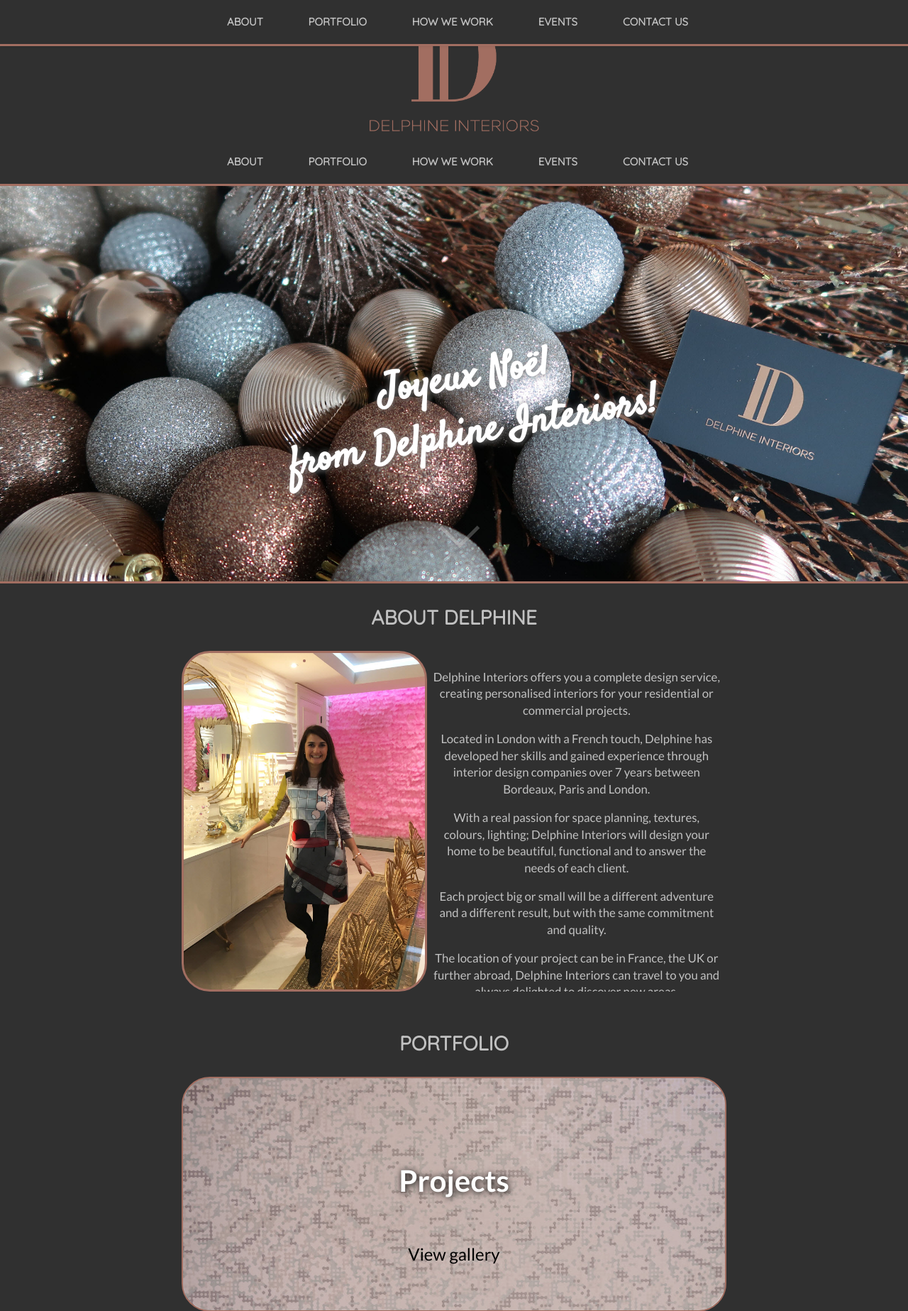
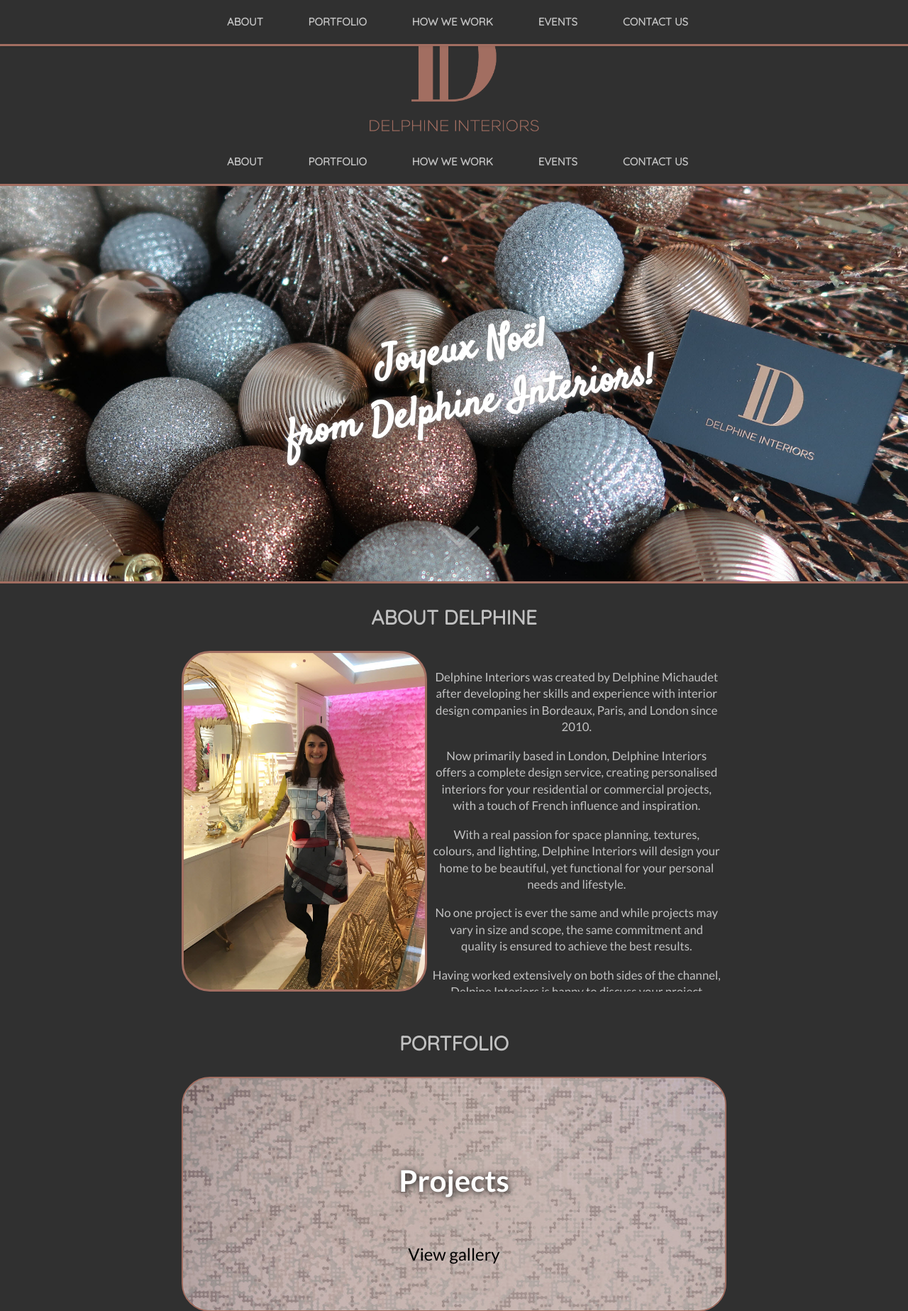
Before and after one commit to tino2015/DI-20171213, a PHP site: page / in a window 1280 px wide; the page is wider, and only the part inside the window is pictured. Shown: the top 1847 px of that part at 71% size. Run offline with PHP 8.4, Linux system fonts and the light colour scheme; data that the repository does not hold is empty; some libraries are stand-ins or nearby versions.

Commit message:
img changes and text cleanup

```diff
--- a/_js/main.js
+++ b/_js/main.js
@@ -389,7 +389,7 @@ var openPhotoSwipeProjects = function() {
             title: 'Commercial project - Meeting room'
         },
         {
-            src: '_img/portfolio/projects/myl/myl-after-2.png',
+            src: '_img/portfolio/projects/myl/myl-after-2.jpg',
             w: 1560,
             h: 1040,
             title: 'Commercial project - Meeting room'
@@ -455,7 +455,7 @@ var openPhotoSwipeProjects = function() {
             title: 'Commercial project - Wallpaper'
         },
         {
-            src: '_img/portfolio/projects/myl/myl-after-1.png',
+            src: '_img/portfolio/projects/myl/myl-after-1.jpg',
             w: 1331,
             h: 1997,
             title: 'Commercial project - Flooring'
--- a/_style/main.css
+++ b/_style/main.css
@@ -476,12 +476,12 @@ body {
 
 
 .hero-strapline {
-    padding-top: 20vh;
+    padding-top: 15vh;
 }
 
 @media screen and (max-width: 768px) {
     .hero-strapline {
-        margin-right: 5vw;
+        margin-right: 6vw;
     }
 }
 
@@ -708,7 +708,7 @@ li {
 
 @media screen and (max-width: 768px) {
     .about-us-content {
-        padding: 0 1rem;
+        padding: 0 0rem;
     }
 }
 
--- a/index.php
+++ b/index.php
@@ -139,19 +139,19 @@
                 <h3>ABOUT DELPHINE</h3>
                 <div class="grid-column grid-half about-left cf"><img class="image-team hideme"></div>
                 <div class="grid-column grid-half about-right cf"><div class="about-us-content">
-                <p>Delphine Interiors offers you a complete design service, creating personalised interiors for your residential or commercial projects.
-                <p>Located in London with a French touch, Delphine has developed her skills and gained experience through interior design companies over 7 years between Bordeaux, Paris and London.
-                <p>With a real passion for space planning, textures, colours, lighting; Delphine Interiors will design your home to be beautiful, functional and to answer the needs of each client.
-                <p>Each project big or small will be a different adventure and a different result, but with the same commitment and quality.
-                <p>The location of your project can be in France, the UK or further abroad, Delphine Interiors can travel to you and always delighted to discover new areas.
+                <p>Delphine Interiors was created by Delphine Michaudet after developing her skills and experience with interior design companies in Bordeaux, Paris, and London since 2010.
+                <p>Now primarily based in London, Delphine Interiors offers a complete design service, creating personalised interiors for your residential or commercial projects, with a touch of French influence and inspiration.
+                <p>With a real passion for space planning, textures, colours, and lighting, Delphine Interiors will design your home to be beautiful, yet functional for your personal needs and lifestyle.
+                <p>No one project is ever the same and while projects may vary in size and scope, the same commitment and quality is ensured to achieve the best results.
+                <p>Having worked extensively on both sides of the channel, Delpine Interiors is happy to discuss your project whether in the UK, France, or even further afield.
                 </div></div>
                 <img class="image-team hideme about-mobile" src="_img/about.jpg">
                 <div class="about-us-content about-mobile">
-                <p>Delphine Interiors offers you a complete design service, creating personalised interiors for your residential or commercial projects.
-                <p>Located in London with a French touch, Delphine has developed her skills and gained experience through interior design companies over 7 years between Bordeaux, Paris and London.
-                <p>With a real passion for space planning, textures, colours, lighting; Delphine Interiors will design your home to be beautiful, functional and to answer the needs of each client.
-                <p>Each project big or small will be a different adventure and a different result, but with the same commitment and quality.
-                <p>The location of your project can be in France, the UK or further abroad, Delphine Interiors can travel to you and always delighted to discover new areas.
+                <p>Delphine Interiors was created by Delphine Michaudet after developing her skills and experience with interior design companies in Bordeaux, Paris, and London since 2010.
+                <p>Now primarily based in London, Delphine Interiors offers a complete design service, creating personalised interiors for your residential or commercial projects, with a touch of French influence and inspiration.
+                <p>With a real passion for space planning, textures, colours, and lighting, Delphine Interiors will design your home to be beautiful, yet functional for your personal needs and lifestyle.
+                <p>No one project is ever the same and while projects may vary in size and scope, the same commitment and quality is ensured to achieve the best results.
+                <p>Having worked extensively on both sides of the channel, Delpine Interiors is happy to discuss your project whether in the UK, France, or even further afield.
                 </div>
             </div>
           </div>
@@ -207,7 +207,7 @@
                         <div class="grid-column grid-fifth stage margin-left"><img class="stage-name" src="_img/process1.png"></div>
                             <div class="grid-column grid-four-fifth hww-content justify">
                             <p class="stage-mobile"><img class="stage-name no-margin-top no-margin-bottom" src="_img/process1.png"></p>
-                            <p class="no-margin-top">The initial consultation is to learn about you, your project, and for you to feel comfortable with your future interior designer.
+                            <p class="no-margin-top">The initial consultation is to learn about you, your project, and for you to feel comfortable with your future designer.
                             <div id="content-div">
                             <div id="more-content" class="fade">
                             It's important for us to understand your personal tastes, lifestyle, expectations, and inspirations. This helps to create the right design for your daily life.
@@ -217,10 +217,6 @@
                             <p>
                             It’s also the perfect time for you to ask any questions about the design process and learn more about similar past projects and experience.
                             </p>
-                            <p>
-                            The fee for this consultation is a pre-agreed fee to only cover travel expenses if applicable.
-                            <br>Please note that London zones 1 to 4 are free of charge.</p>
-
                         <div id="fade-out">
                         </div>
                         </div>
@@ -237,18 +233,16 @@
                     <div class="grid-column grid-whole process2 hideme">
                         <div class="grid-column grid-four-fifth hww-content justify">
                             <p class="stage-mobile"><img class="stage-name no-margin-top no-margin-bottom" src="_img/process2.png"></p>
-                            <p class="no-margin-top">Following this first meeting, we will send you the complete scope of work established together beforehand as well as costings.
+                            <p class="no-margin-top">Following the consultation, we will provide a complete scope of the work established together along with initial estimates.
                             <div id="content-div2">
                             <div id="more-content2" class="fade2">
-                            At this stage, it will be possible for you to add or edit any points in this document. Once agreed and paid for, we will start to work on the concept design for your project.
+                            This stage is one of the most important during the process as it will determine your future interior. We'll discuss, review, and update the scope as needed until you are fully happy with the plans. Once agreed, we will start to work on the concept design for your project.
                             </div>
                             <p>
-                            This stage will include a site survey, floor plans illustrating the new furniture, and concept layout. Also presented if applicable may be hand sketches, 3D images, new products proposed, as well as mood boards with samples of textures, colours and finishes.
+                            This stage will include a site survey, floor plans illustrating the new setup, and concept layout. Also presented if applicable may be hand sketches, 3D mockups, new products, and mood boards with samples of possible textures, colours and finishes.
                             <p>
-                            Please note that if the site doesn’t allow a survey, it would still be possible to work from an architect’s plan or any measurements provided.
+                            If the site doesn’t allow a survey, we'll still be able to work from an architect’s plan or any measurements provided from the site.
                             </p>
-                            <p>
-                            This stage is one of the most important during the process as it will determine your future interior.</p>
                         <div id="fade-out2">
                         </div>
                         </div>
@@ -264,17 +258,14 @@
                         <div class="grid-column grid-fifth stage margin-left"><img class="stage-name" src="_img/process3.png"></div>
                         <div class="grid-column grid-four-fifth hww-content justify">
                             <p class="stage-mobile"><img class="stage-name no-margin-top no-margin-bottom" src="_img/process3.png"></p>
-                            <p class="no-margin-top">Once the concept design has been approved, we will start to develop the design into detailed drawings.
+                            <p class="no-margin-top">Once the concept design has been approved, we will start to develop the design into detailed drawings and plans.
                             <div id="content-div3">
                             <div id="more-content3" class="fade3">
-                            We will also present you with the full itemised estimate conforming with your original budget. We will then start finalising the choices of finishes, colours, dimensions, etc.
+                            We will also present you with the full itemised estimate based on your budget. We will then start finalising the choices of finishes, colours, dimensions, etc.
                             </div>
                             <p>
-                            All goods within the design scheme can be purchased directly through Delphine Interiors. For this stage, a 50% deposit of the estimate will be required prior to the placement of any orders.
+                            All goods within the design scheme can be purchased directly through Delphine Interiors.
                             </p>
-                            <p>
-                            The 50% balance payment will be required 10 days before the delivery of the goods on site.</p>
-
                         <div id="fade-out3">
                         </div>
                         </div>
@@ -288,15 +279,14 @@
                     <div class="grid-column grid-whole process4 hideme">
                         <div class="grid-column grid-four-fifth hww-content justify">
                             <p class="stage-mobile"><img class="stage-name no-margin-top no-margin-bottom" src="_img/process4.png"></p>
-                            <p class="no-margin-top">Once the detailed design and estimates have been approved and signed for, it is possible for Delphine Interiors to realise a technical package to give to your contractors on site.
+                            <p class="no-margin-top">Once the detailed design and estimates have been approved and signed for, we will develop the technical package for your contractors on site if applicable.
                             <div id="content-div4">
                             <div id="more-content4" class="fade4">
-                            This can include an indicative lighting plan for your electrician, a decorative schedule for your decorator, some ceiling details for your builder, or the tiles elevations for your tiler. In France and in the UK, Delphine Interiors has worked with trusted contractors that we would be able to recommend for you.
+                            This may include an indicative lighting plan for your electrician, a decorative schedule for your decorator, ceiling details for your builder, or tile elevations for your tiler. In France and in the UK, we have worked with trusted contractors that we would be able to recommend for you.
                             </div>
                             <p>
                             If you have your own contractors, we will happily meet them and work with them closely to project completion.
                             </p>
-
                         <div id="fade-out4">
                         </div>
                         </div>
@@ -312,10 +302,10 @@
                         <div class="grid-column grid-fifth stage margin-left"><img class="stage-name" src="_img/process5.png"></div>
                         <div class="grid-column grid-four-fifth hww-content justify">
                             <p class="stage-mobile"><img class="stage-name no-margin-top no-margin-bottom" src="_img/process5.png"></p>
-                            <p class="no-margin-top">We will be in constant contact with your contractor to make sure that the work is progressing well as per our expectations and matches Delphine Interiors plans.
+                            <p class="no-margin-top">We will be in constant contact with your contractor to make sure that the work is progressing well as per our expectations and plans.
                             <div id="content-div5">
                             <div id="more-content5" class="fade5">
-                            This will include a follow-up site visit when needed, and weekly communication with your contractors and yourself. We will also monitor the progress of the delivery of all of the items on site when these are required. You will always be kept fully up to date with progress during this stage through to completion. Please note that any additional design requests at this stage may be chargeable.
+                            This may include follow-up site visits when needed, and regular communication with your contractors and yourself. We will also monitor the progress of the delivery of goods on site when required. You will always be kept fully up to date with progress during this stage right through to completion.
                             </div>
                             <p>
                             It is important to us that we offer a turnkey service for you to feel completely relaxed during the full design process.
@@ -345,7 +335,7 @@
           <div class="grid-column grid-three-fifth">
             <div class="feature-content center ">
                 <h3 class="black">EVENTS</h3>
-                <p>We'll be attending the following events and happy to see you there!
+                <p>We'll be attending the following upcoming events and would be happy to see you there!
                 <div class="event-logos">
                     <div class="event hideme">
                         <h4>Maison&Objet</h4>
@@ -474,7 +464,7 @@ form {
                     </ul>
                 </p>
                 <p>&copy; <script> document.write(new Date().getFullYear()) </script> Delphine Interiors
-                <br>Registered address: Delphine Interiors Ltd., Office 7, 35-37 Ludgate Hill, London, EC4M 7JN
+                <br>Registered address: Office 7, 35-37 Ludgate Hill, London, EC4M 7JN
                 <br>Registered in England and Wales with company number 10924894 and VAT number 278081578
                 </p>
             </div>
```
Also changed, not shown: _img/portfolio/projects/myl/myl-after-1.jpg (added), _img/portfolio/projects/myl/myl-after-1.png (deleted), _img/portfolio/projects/myl/myl-after-15.jpg, _img/portfolio/projects/myl/myl-after-2.jpg (added), 1 other file.
